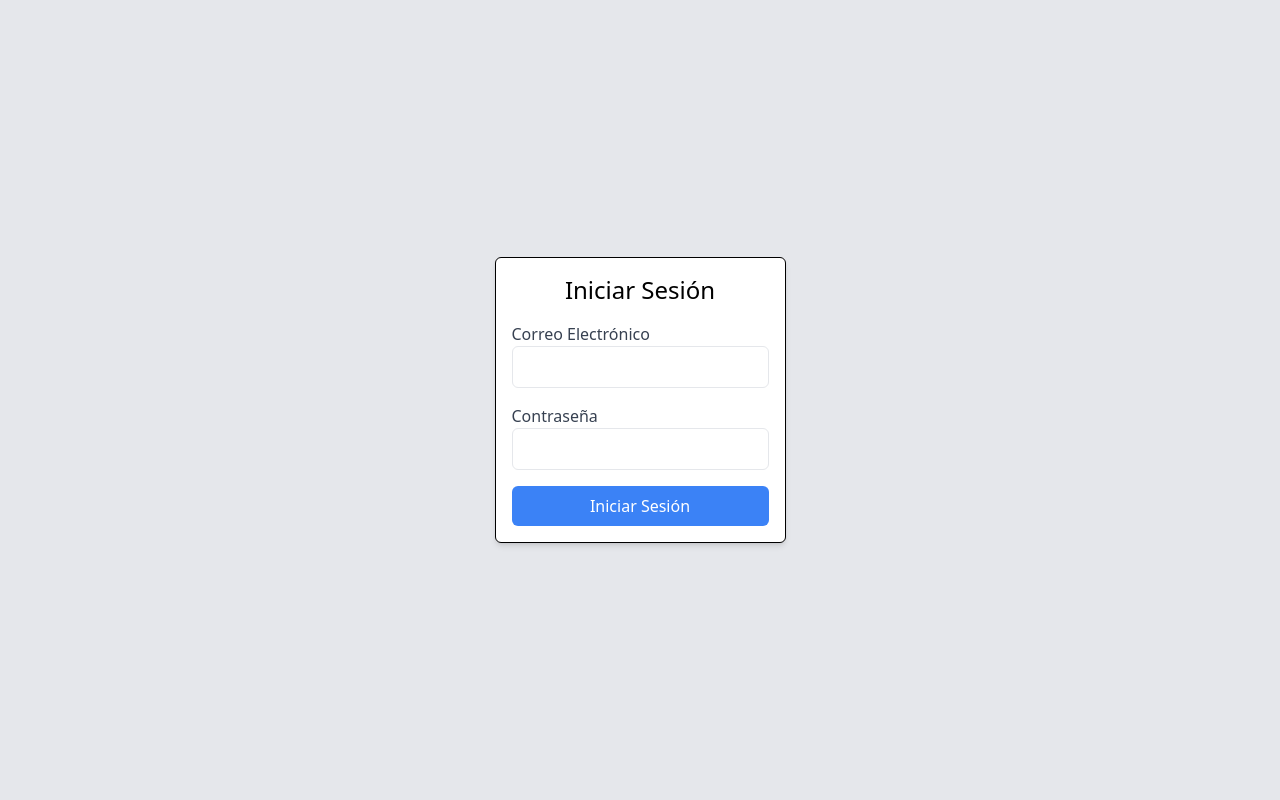
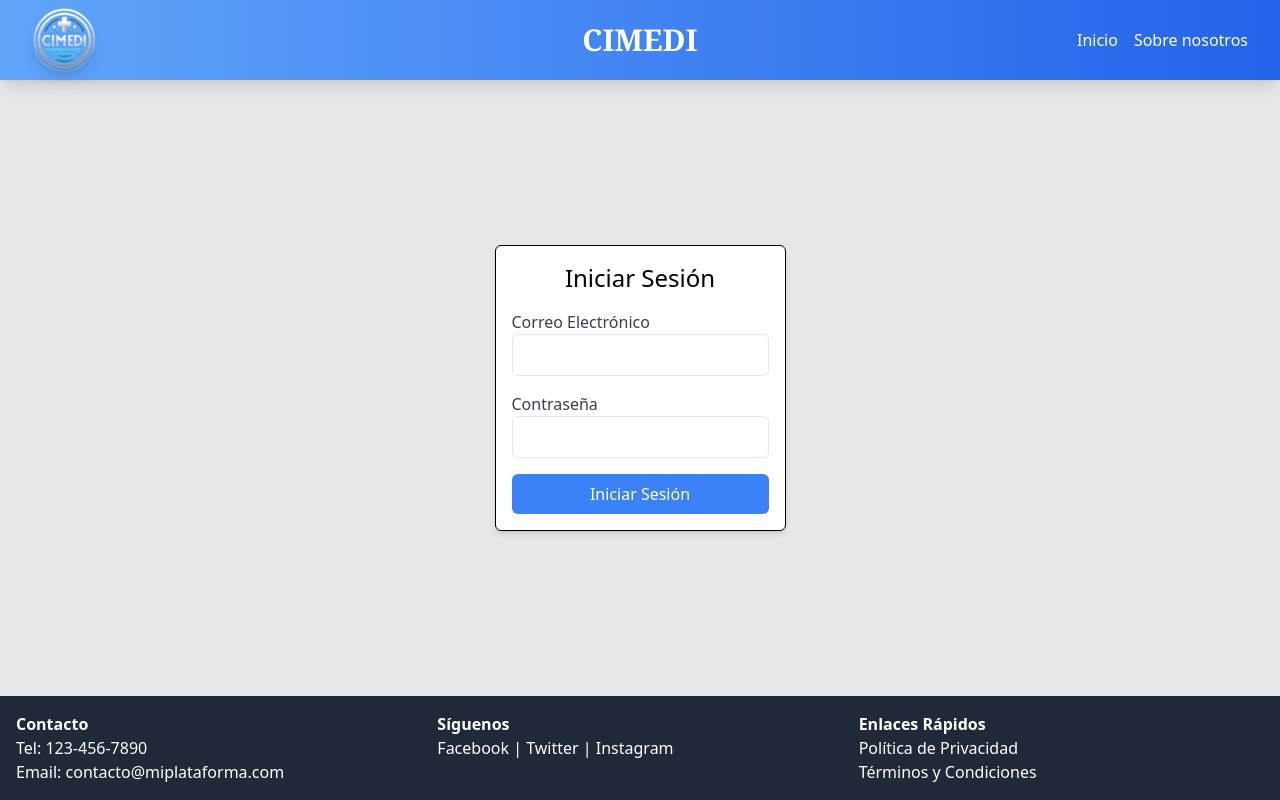
Before and after one commit to kmilom/front-cimedi, a React (Create React App) app: page / in a window 1280 px wide. Built offline with nearby package versions, Linux system fonts and the light colour scheme.

Commit message:
navBar and footer were added

```diff
--- /dev/null
+++ b/src/components/logo.js
@@ -0,0 +1,13 @@
+import React from "react";
+import logo from"../assets/logo.png"
+import { Link } from "react-router-dom";
+
+const Logo = () => {
+    return(
+        <div>
+            <Link ><img src={logo} alt="Logo de la empresa" className="w-16 h-16 object-cover rounded-full shadow-lg" /></Link>
+        </div>
+    );
+}
+
+export default Logo;
--- /dev/null
+++ b/src/components/navBar.js
@@ -0,0 +1,41 @@
+import React, { useState } from 'react';
+import Logo from './logo';
+
+const Navbar = () => {
+    const [isMenuOpen, setIsMenuOpen] = useState(false);
+
+    const toggleMenu = () => {
+        setIsMenuOpen(!isMenuOpen);
+    };
+
+    return (
+        <nav className="bg-gradient-to-r from-blue-400 to-blue-600 py-2 px-4 md:px-8 shadow-lg mb-2 ">
+            <div className="container mx-auto flex justify-between items-center ">
+                <div className="text-white text-2xl font-bold flex items-center ">
+                    <Logo />
+                </div>
+                <div className='text-3xl font-extrabold font-serif text-white absolute left-1/2 transform -translate-x-1/2'> CIMEDI </div>
+                <div className="hidden md:flex space-x-4">
+                    <a href="/" className="text-white">Inicio</a>
+                    <a href="/about" className="text-white">Sobre nosotros</a>
+                </div>
+                <div className="md:hidden flex items-center">
+                    <button onClick={toggleMenu} className="text-white focus:outline-none">
+                        <svg className="w-6 h-6" fill="none" stroke="currentColor" viewBox="0 0 24 24" xmlns="http://www.w3.org/2000/svg">
+                            <path strokeLinecap="round" strokeLinejoin="round" strokeWidth="2" d="M4 6h16M4 12h16m-7 6h7"></path>
+                        </svg>
+                    </button>
+                </div>
+            </div>
+            {/* Menu desplegable */}
+            {isMenuOpen && (
+                <div className="md:hidden bg-blue-500 flex flex-col items-start p-4 space-y-2">
+                    <a href="/" className="text-white">Inicio</a>
+                    <a href="/about" className="text-white">Sobre nosotros</a>
+                </div>
+            )}
+        </nav>
+    );
+};
+
+export default Navbar;
--- a/src/views/loginViews.js
+++ b/src/views/loginViews.js
@@ -2,6 +2,7 @@ import React from 'react';
 import LoginForm from '../components/loginForms';
 import authService from '../services/authenticationService';
 import Footer from '../components/footer';
+import Navbar from '../components/navBar';
 
 /* aca se renderiza el componente usando un componente funcional del tipo funcion flecha que permite que no se
 sobreescriba o exista una reasignacion*/
@@ -18,9 +19,15 @@ const LoginView = () => {
   };
 
   return (
-      //contenedor del formulario
-      <div className="min-h-screen flex items-center justify-center bg-gray-200 ">
-      <LoginForm onSubmit={handleLogin} />
+    //contenedor principal
+    <div className="min-h-screen flex flex-col bg-gray-200">
+      <Navbar />
+      {/* Contenedor del formulario */}
+      <div className="flex-grow flex items-center justify-center">
+        <LoginForm onSubmit={handleLogin} />
+      </div>
+      {/* Footer */}
+      <Footer className="bg-blue-500 text-white p-4" />
     </div>
   );
 };
```
Also changed, not shown: src/assets/logo.png (added).
